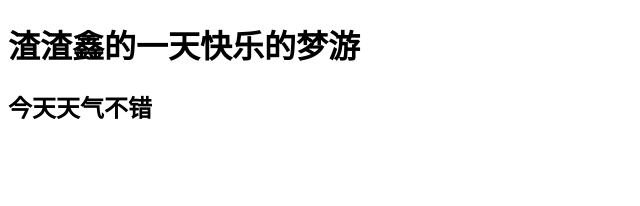
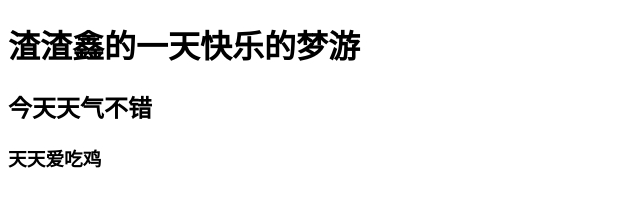
Before and after one commit to renkeyu1/learngit, a plain HTML site: page index.html in a window 1280 px wide. Shown: the whole page, without its empty margins (0-640 px from the left). Drawn offline with Linux system fonts and the light colour scheme.

Commit message:
add tian tian ai chi ji

```diff
--- a/index.html
+++ b/index.html
@@ -7,5 +7,6 @@
 <body>
 	<h1>渣渣鑫的一天快乐的梦游</h1>
 	<h2>今天天气不错</h2>
+	<h3>天天爱吃鸡</h3>
 </body>
 </html>
```
